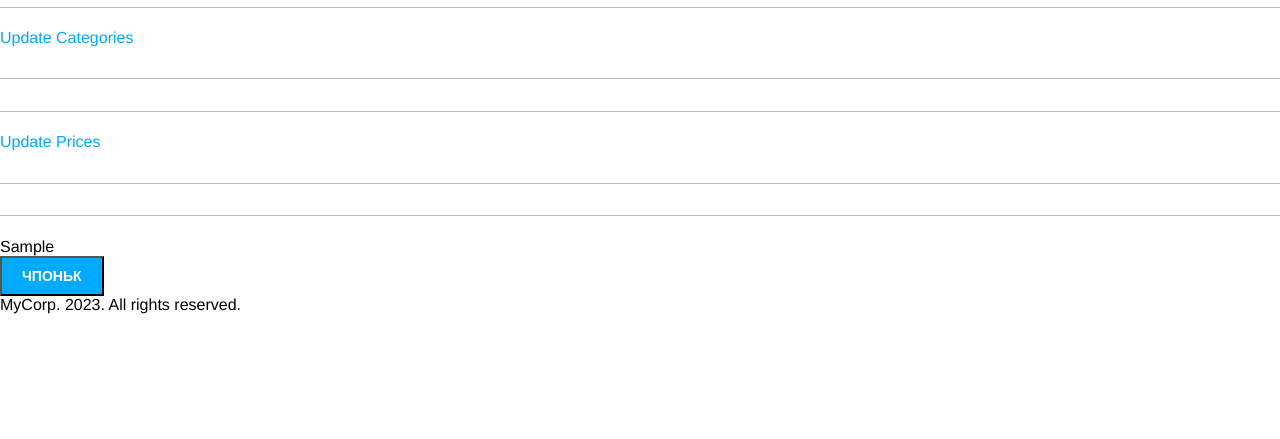
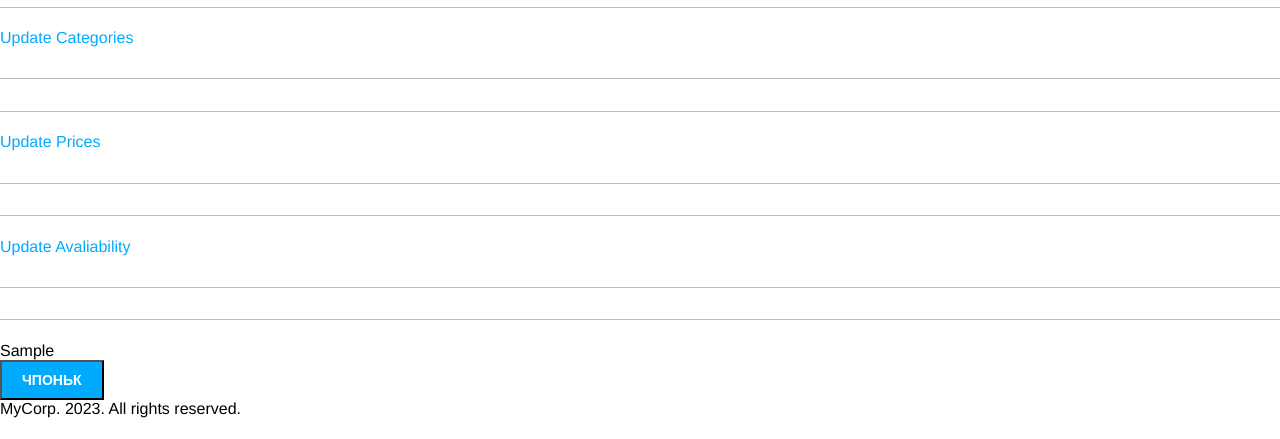
Before and after one commit to coldtema/project_x, a Django app: template apps/wb_checker/templates/index.html in a window 1280 px wide. Shown: the part 361-800 px from the top of the page. Run offline with Django 3.2, Linux system fonts and the light colour scheme; the template is opened without the code that fills it: most values are stand-ins (such as "Sample title", 1, 10 or a date in 2020).

Commit message:
added link of updating avaliability

```diff
--- a/apps/wb_checker/templates/index.html
+++ b/apps/wb_checker/templates/index.html
@@ -22,6 +22,9 @@
 <a href="/wb_checker/update_prices">Update Prices</a>
 <h1></h1>
 <h1></h1>
+<a href="/wb_checker/update_avaliability">Update Avaliability</a>
+<h1></h1>
+<h1></h1>
 <form method="POST">
     {%csrf_token%}
     <table>
```
